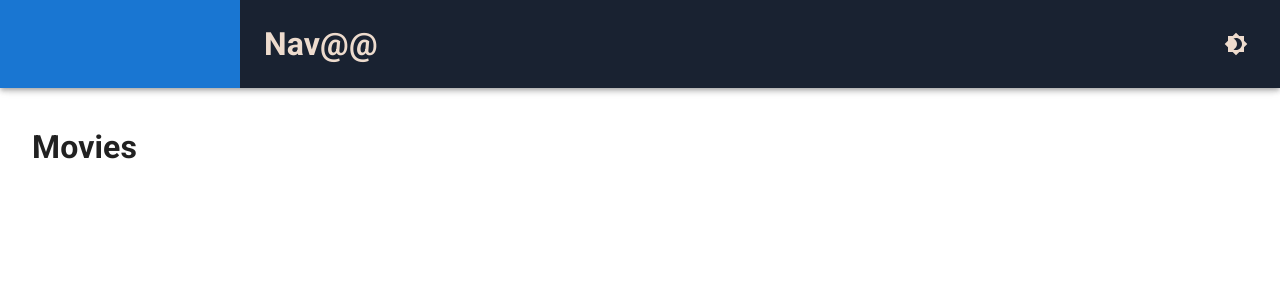
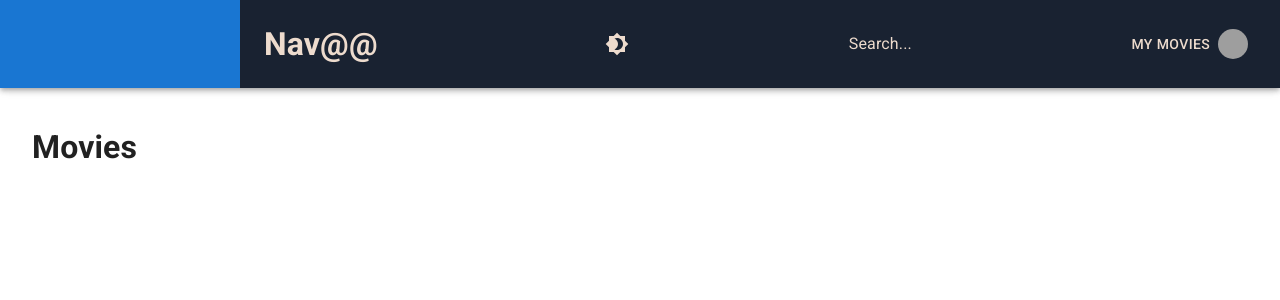
Before and after one commit to chriswu8/2800-202210-BBY24, a React (Create React App) app in the folder OneDrive/Desktop/filmpire_cw/: page / in a window 1280 px wide. Shown: the top 300 px of the page. Built offline with nearby package versions, Linux system fonts and the light colour scheme; grey boxes are pictures that could not be loaded.

Commit message:
implemented Avatar

```diff
--- a/OneDrive/Desktop/filmpire_cw/src/components/NavBar/NavBar.jsx
+++ b/OneDrive/Desktop/filmpire_cw/src/components/NavBar/NavBar.jsx
@@ -9,6 +9,7 @@ const NavBar = () => {
   const classes = useStyles();
   const isMobile = useMediaQuery('(max-width:600px)');
   const theme = useTheme();
+  const isAuthenticated = true;
 
   return (
     <>
@@ -35,6 +36,29 @@ const NavBar = () => {
             {theme.palette.mode === 'dark' ? <Brightness7 /> : <Brightness4 />}
           </IconButton>
 
+          {!isMobile && 'Search...'}
+          <div>
+            {!isAuthenticated ? (
+              <button color="inherit" onClick={() => { }}>
+                Login &nbsp; <AccountCircle />
+              </button>
+            ) : (
+              <Button
+                color="inherit"
+                component={Link}
+                to="/profile/:id"
+                className={classes.linkButton}
+                onClick={() => { }}
+              >
+                {!isMobile && <>My Movies &nbsp; </>}
+                <Avatar
+                  style={{ width: 30, height: 30 }}
+                  alt="Profile"
+                  src="https://www.clipartmax.com/png/middle/110-1104174_computer-icons-user-clip-art-lily-pad-coloring-page.png"
+                />
+              </Button>
+            )}
+          </div>
         </Toolbar>
       </AppBar>
     </>
```
